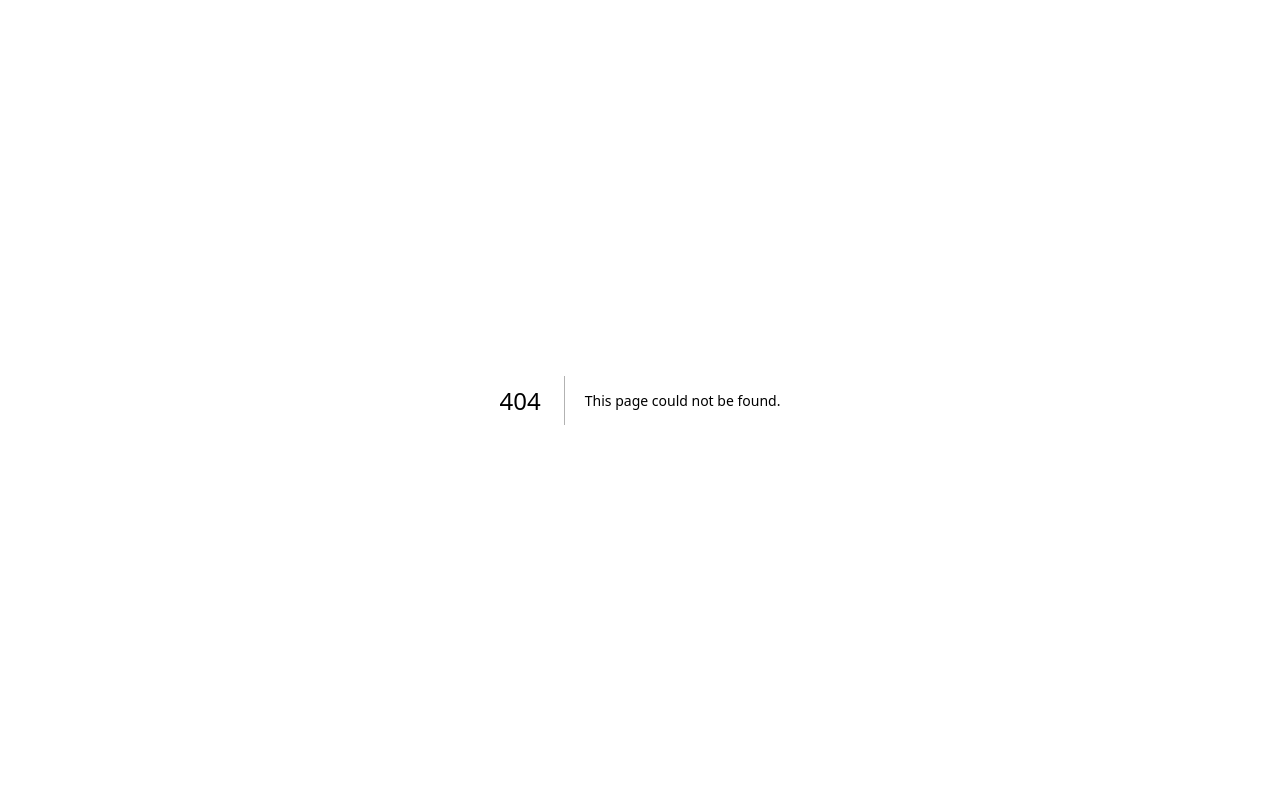
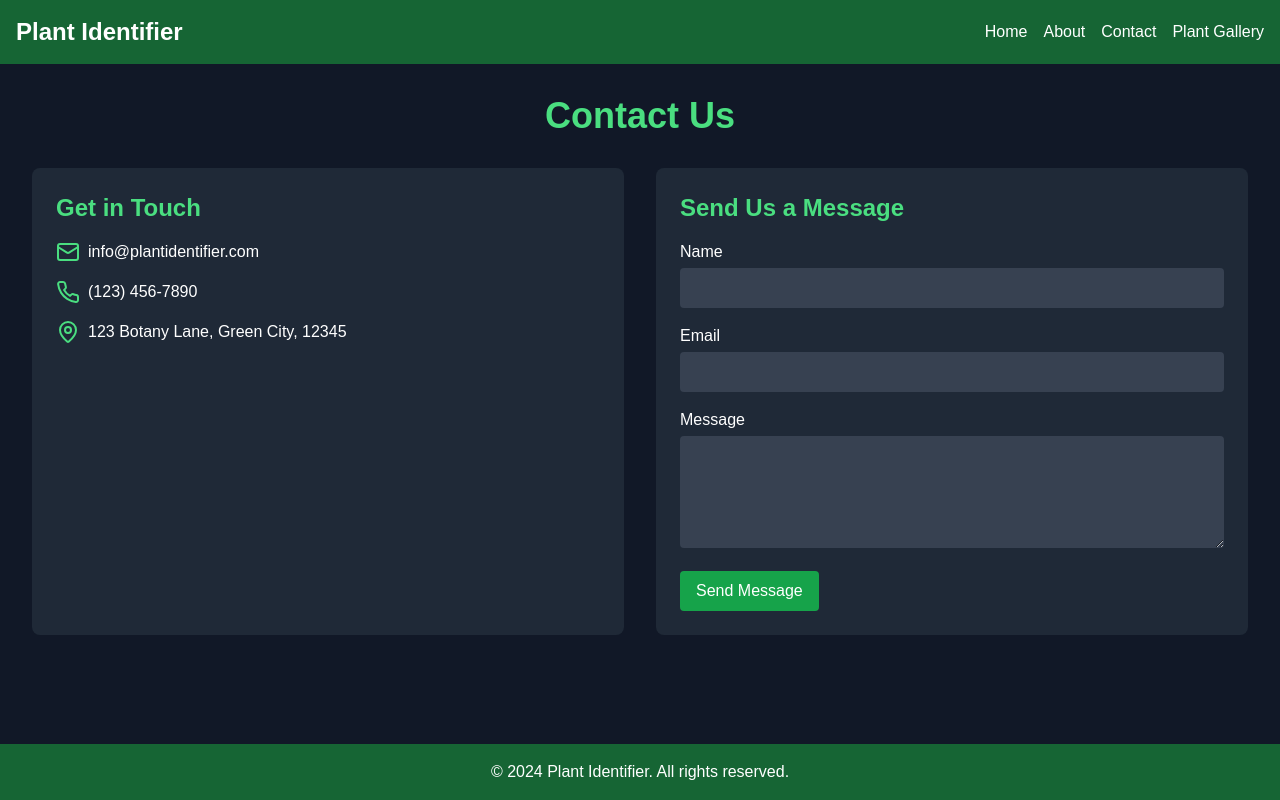
Before and after one commit to ajitonelsonn/plant-identifier, a Next.js app: page /contact in a window 1280 px wide. Before the commit this address had no page. Built offline with nearby package versions, Linux system fonts and the light colour scheme.

Commit message:
add for contact

```diff
--- /dev/null
+++ b/app/contact/page.tsx
@@ -0,0 +1,117 @@
+"use client";
+
+import React from "react";
+import Link from "next/link";
+import { Mail, Phone, MapPin } from "lucide-react";
+
+export default function Contact() {
+  return (
+    <div className="flex flex-col min-h-screen bg-gray-900 text-white">
+      <nav className="bg-green-800 p-4">
+        <div className="container mx-auto flex justify-between items-center">
+          <Link href="/" className="text-2xl font-bold">
+            Plant Identifier
+          </Link>
+          <ul className="flex space-x-4">
+            <li>
+              <Link href="/" className="hover:text-green-200">
+                Home
+              </Link>
+            </li>
+            <li>
+              <Link href="/about" className="hover:text-green-200">
+                About
+              </Link>
+            </li>
+            <li>
+              <Link href="/contact" className="hover:text-green-200">
+                Contact
+              </Link>
+            </li>
+            <li>
+              <Link href="/gallery" className="hover:text-green-200">
+                Plant Gallery
+              </Link>
+            </li>
+          </ul>
+        </div>
+      </nav>
+
+      <main className="flex-grow container mx-auto p-8">
+        <h1 className="text-4xl font-bold text-center text-green-400 mb-8">
+          Contact Us
+        </h1>
+
+        <div className="grid grid-cols-1 md:grid-cols-2 gap-8">
+          <div className="bg-gray-800 p-6 rounded-lg">
+            <h2 className="text-2xl font-semibold mb-4 text-green-400">
+              Get in Touch
+            </h2>
+            <ul className="space-y-4">
+              <li className="flex items-center">
+                <Mail className="w-6 h-6 text-green-400 mr-2" />
+                <span>info@plantidentifier.com</span>
+              </li>
+              <li className="flex items-center">
+                <Phone className="w-6 h-6 text-green-400 mr-2" />
+                <span>(123) 456-7890</span>
+              </li>
+              <li className="flex items-center">
+                <MapPin className="w-6 h-6 text-green-400 mr-2" />
+                <span>123 Botany Lane, Green City, 12345</span>
+              </li>
+            </ul>
+          </div>
+
+          <div className="bg-gray-800 p-6 rounded-lg">
+            <h2 className="text-2xl font-semibold mb-4 text-green-400">
+              Send Us a Message
+            </h2>
+            <form className="space-y-4">
+              <div>
+                <label htmlFor="name" className="block mb-1">
+                  Name
+                </label>
+                <input
+                  type="text"
+                  id="name"
+                  className="w-full p-2 rounded bg-gray-700"
+                />
+              </div>
+              <div>
+                <label htmlFor="email" className="block mb-1">
+                  Email
+                </label>
+                <input
+                  type="email"
+                  id="email"
+                  className="w-full p-2 rounded bg-gray-700"
+                />
+              </div>
+              <div>
+                <label htmlFor="message" className="block mb-1">
+                  Message
+                </label>
+                <textarea
+                  id="message"
+                  rows={4}
+                  className="w-full p-2 rounded bg-gray-700"
+                ></textarea>
+              </div>
+              <button
+                type="submit"
+                className="bg-green-600 text-white px-4 py-2 rounded hover:bg-green-700"
+              >
+                Send Message
+              </button>
+            </form>
+          </div>
+        </div>
+      </main>
+
+      <footer className="bg-green-800 text-white p-4 text-center">
+        <p>&copy; 2024 Plant Identifier. All rights reserved.</p>
+      </footer>
+    </div>
+  );
+}
```
